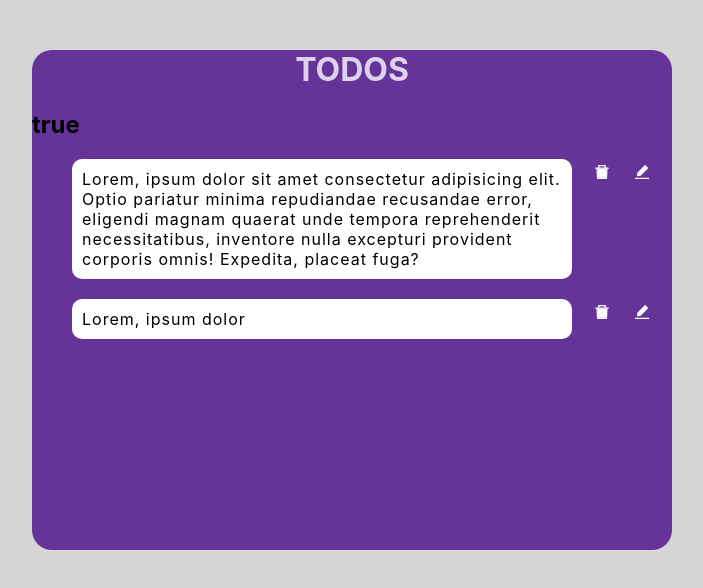
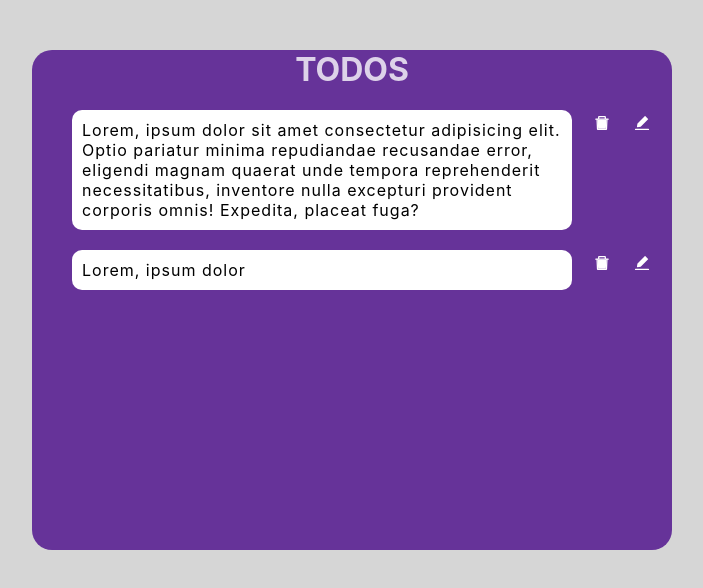
Before and after one commit to oguzhanascier/router-context, a React (Create React App) app: page / in a window 1280 px wide. Shown: the top 588 px of the page, without its empty margins (288-991 px from the left). Built offline with nearby package versions, Linux system fonts and the light colour scheme.

Commit message:
input value state

```diff
--- a/src/App.jsx
+++ b/src/App.jsx
@@ -4,13 +4,13 @@ import TodoList from './components/TodoList';
 import { MainContext } from './context/context'
 
 function App() {
-
+  const [newValue, setNewValue] = useState('')
   const [todoList, setTodoList] = useState([])
-  const [bloo, setBloo] = useState('true')
   const data = {
     todoList,
     setTodoList,
-    bloo
+    newValue,
+    setNewValue
   }
 
   return (
```
